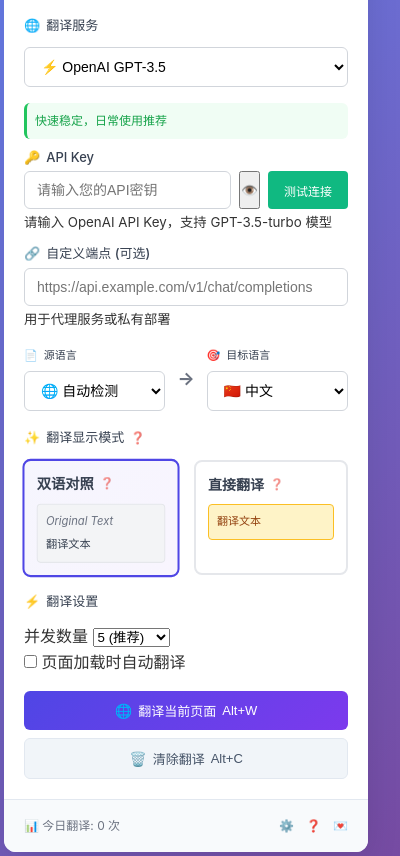
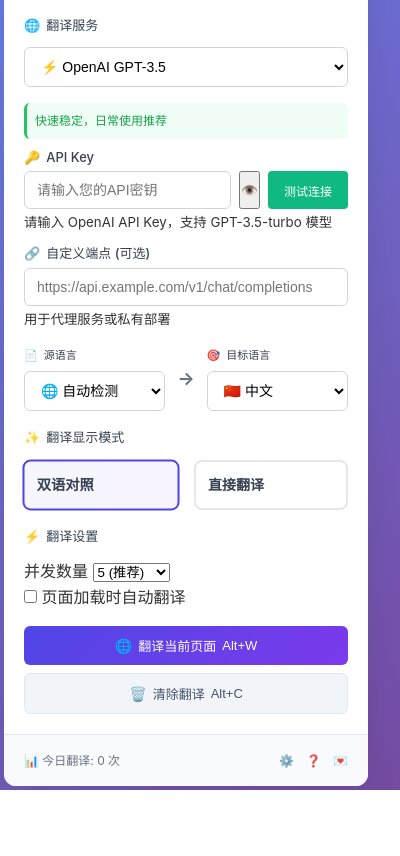
Before and after one commit to cnwenf/tify, a browser extension: page src/popup/popup.html in a window 400 px wide. Shown: the part 67-923 px from the top of the page. After the commit the page ends 857 px from the top, so only its background shows below. Drawn offline with Linux system fonts and the light colour scheme.

Commit message:
更新：修改了 src/popup/popup.html 文件

```diff
--- a/src/popup/popup.html
+++ b/src/popup/popup.html
@@ -128,7 +128,7 @@
         <label class="section-label">
           <span class="label-icon">✨</span>
           翻译显示模式
-          <span class="help-icon" title="选择翻译内容的显示方式">❓</span>
+          <span class="help-icon" title="选择翻译内容的显示方式"></span>
         </label>
         <div class="mode-options">
           <label class="mode-card">
@@ -136,11 +136,6 @@
             <div class="mode-content">
               <div class="mode-title">
                 双语对照
-                <span class="mode-help-icon" title="原文+译文同时显示，完美阅读体验">❓</span>
-              </div>
-              <div class="mode-preview">
-                <div class="preview-original">Original Text</div>
-                <div class="preview-translated">翻译文本</div>
               </div>
             </div>
           </label>
@@ -150,10 +145,7 @@
             <div class="mode-content">
               <div class="mode-title">
                 直接翻译
-                <span class="mode-help-icon" title="直接替换原文，鼠标悬停显示原文">❓</span>
-              </div>
-              <div class="mode-preview replace">
-                <div class="preview-replaced">翻译文本</div>
+                <span class="mode-help-icon" title="直接替换原文，鼠标悬停显示原文"></span>
               </div>
             </div>
           </label>
```
